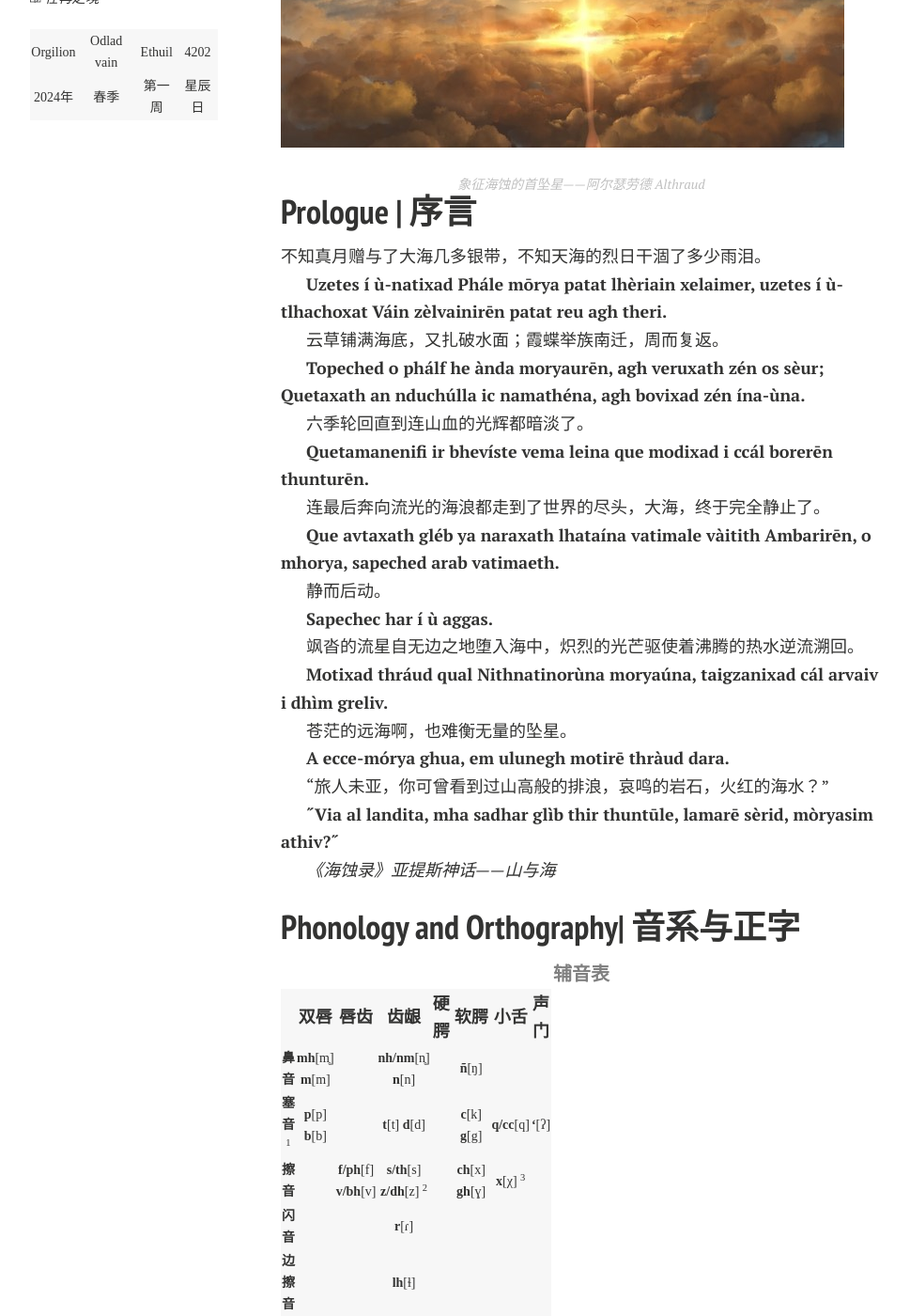
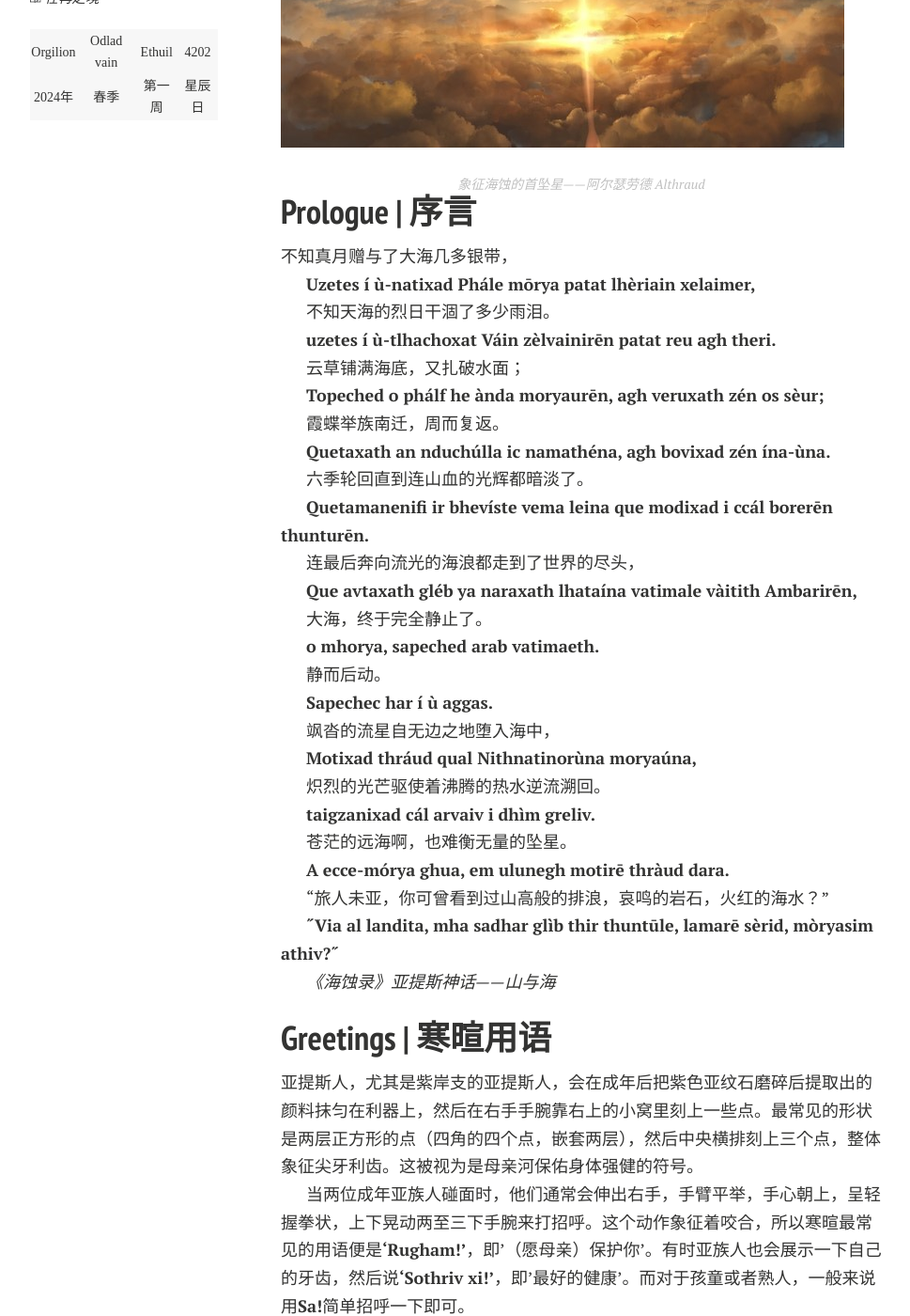
Before and after one commit to Kinnuch/kinnuch.github.io, a Jekyll site: the page built from laim/elandis.md, in a window 1280 px wide and 1400 px high, scrolled down 300 px. Shown: the whole window at 94% size, without its empty margins (21-990 px from the left). Built offline with Jekyll 4.4.1, drawn with Linux system fonts in a browser that asks for light colours; nearby versions of some CDN libraries; comment, search, counter and statistics services are not loaded; a style sheet for code colours, icons or effects is not loaded; some of the changed text lies outside the part shown.

Commit message:
update Elandis content

```diff
--- a/laim/elandis.md
+++ b/laim/elandis.md
@@ -12,29 +12,45 @@
 
 ## Prologue | 序言
 
-不知真月赠与了大海几多银带，不知天海的烈日干涸了多少雨泪。
+不知真月赠与了大海几多银带，
 
-**Uzetes í ù-natixad Phále mōrya patat lhèriain xelaimer, uzetes í ù-tlhachoxat Váin zèlvainirēn patat reu agh theri.**
+**Uzetes í ù-natixad Phále mōrya patat lhèriain xelaimer,**
 
-云草铺满海底，又扎破水面；霞蝶举族南迁，周而复返。
+不知天海的烈日干涸了多少雨泪。
 
-**Topeched o phálf he ànda moryaurēn, agh veruxath zén os sèur; Quetaxath an nduchúlla ic namathéna, agh bovixad zén ína-ùna.**
+**uzetes í ù-tlhachoxat Váin zèlvainirēn patat reu agh theri.**
+
+云草铺满海底，又扎破水面；
+
+**Topeched o phálf he ànda moryaurēn, agh veruxath zén os sèur;**
+
+霞蝶举族南迁，周而复返。
+
+**Quetaxath an nduchúlla ic namathéna, agh bovixad zén ína-ùna.**
 
 六季轮回直到连山血的光辉都暗淡了。
 
-**Quetamanenifi ir bhevíste vema leina que modixad i ccál  borerēn thunturēn.**
+**Quetamanenifi ir bhevíste vema leina que modixad i ccál borerēn thunturēn.**
 
-连最后奔向流光的海浪都走到了世界的尽头，大海，终于完全静止了。
+连最后奔向流光的海浪都走到了世界的尽头，
 
-**Que avtaxath gléb ya naraxath lhataína vatimale vàitith Ambarirēn, o mhorya, sapeched arab vatimaeth.**
+**Que avtaxath gléb ya naraxath lhataína vatimale vàitith Ambarirēn,**
+
+大海，终于完全静止了。
+
+**o mhorya, sapeched arab vatimaeth.**
 
 静而后动。
 
 **Sapechec har í ù aggas.**
 
-飒沓的流星自无边之地堕入海中，炽烈的光芒驱使着沸腾的热水逆流溯回。
+飒沓的流星自无边之地堕入海中，
 
-**Motixad thráud qual Nithnatinorùna moryaúna, taigzanixad cál arvaiv i dhìm greliv.**
+**Motixad thráud qual Nithnatinorùna moryaúna,**
+
+炽烈的光芒驱使着沸腾的热水逆流溯回。
+
+**taigzanixad cál arvaiv i dhìm greliv.**
 
 苍茫的远海啊，也难衡无量的坠星。
 
@@ -46,45 +62,153 @@
 
 *《海蚀录》亚提斯神话——山与海*
 
+## Greetings | 寒暄用语
+
+亚提斯人，尤其是紫岸支的亚提斯人，会在成年后把紫色亚纹石磨碎后提取出的颜料抹匀在利器上，然后在右手手腕靠右上的小窝里刻上一些点。最常见的形状是两层正方形的点（四角的四个点，嵌套两层），然后中央横排刻上三个点，整体象征尖牙利齿。这被视为是母亲河保佑身体强健的符号。
+
+当两位成年亚族人碰面时，他们通常会伸出右手，手臂平举，手心朝上，呈轻握拳状，上下晃动两至三下手腕来打招呼。这个动作象征着咬合，所以寒暄最常见的用语便是**'Rugham!'**，即'（愿母亲）保护你'。有时亚族人也会展示一下自己的牙齿，然后说**'Sothriv xi!'**，即'最好的健康'。而对于孩童或者熟人，一般来说用**Sa!**简单招呼一下即可。
+
+而离别时，根据场合可选的礼貌用语也不少。最简单的再见是**'Gane oriv!'**，即'好去'，甚至直接说**'Oriv!'**也是亚族人可以接受的告别方式。另外也可以说**'Ap emmam.'**，即'我一会儿回来'，或**'Aron rue!'**，'好运相伴'。
+
+初次见面，询问对方的名字时，可以说**'Damantavath llándo mhàn?'**，直译是'海蚀未摧毁什么？'；对方的回答会像这样**'Axidi ithren Lafa!'**，即'（神话）星（群）见证，吾名拉法！'。另一种比较直白的询问方式是**'Cem i axidi uren?'**或者缩略形式**'Cem yaxidi uren?'**，意为'能允许我知道你的名字吗？'。
+
+另外，亚夜的六大星体也对亚族人的问候用语有极大的影响：
+
+- Vema维瓦，**波纹星群**，司掌变化与诞生。对应**宫音Ve**与**黎明veming**。
+- Yona约奈，**五角天**，司掌秩序与规则。对应**商音Yo**与**早晨yoving**。
+- Vain瓦因，**天海日**，司掌光明与热烈。对应**角音Va**与**正午vaiving**。
+- Aeyen亚夜，**神话星群**，司掌智慧与丰收，对应**徵音Ae**与**午后aeving**。
+- Phale法勒，**真月**，司掌汇聚与包容，对应**羽音Pha**与**傍晚phaving**。
+- Naghule纳沽列，**星云天**，司掌黑夜与宁静，对应**变羽音Na**与**夜晚naving**。
+
+另外深夜由数字零的词根nu构成，即**nuving**，Nu也就对应**变徵音**。
+
+在每天的不同时段，使用动词**vererē '祝好'**的祈使式**vereo**搭配对应名词的方位格即可：
+
+- **Vereo Vemīth** 早上好
+- **Vereo Yovīth** 上午好
+- **Vereo Vaivīth** 中午好
+- **Vereo Aevīth** 下午好
+- **Vereo Phavīth** 傍晚好
+- **Vereo Navīth** 晚上好
+- **Vereo Nuvīth** 晚安
+
 ## Phonology and Orthography| 音系与正字
 
-<center style="font-size:20px;color:#808080;"><b>辅音表</b></center>
+### 辅音
 
-|              |        双唇        |          唇齿           |             齿龈             |   硬腭   |         软腭          |     小舌      |   声门   |
-| :----------: | :----------------: | :---------------------: | :--------------------------: | :------: | :-------------------: | :-----------: | :------: |
-|   **鼻音**   | **mh**[m̥] **m**[m] |                         |    **nh/nm**[n̥] **n**[n]     |          |       **ñ**[ŋ]        |               |          |
-| **塞音**[^1] | **p**[p] **b**[b]  |                         |      **t**[t] **d**[d]       |          |   **c**[k] **g**[g]   |  **q/cc**[q]  | **'**[ʔ] |
-|   **擦音**   |                    | **f/ph**[f] **v/bh**[v] | **s/th**[s] **z/dh**[z] [^2] |          |  **ch**[x] **gh**[ɣ]  | **x**[χ] [^3] |          |
-|   **闪音**   |                    |                         |           **r**[ɾ]           |          |                       |               |          |
-|  **边擦音**  |                    |                         |          **lh**[ɬ]           |          |                       |               |          |
-|   **通音**   |                    |                         |           **l**[l]           | **y**[j] |                       |               |          |
-|   **协同**   |                    |                         |         **tlh**[tɬ]          |          | **qu**[k<sup>w</sup>] |               |          |
+#### 辅音全表
 
-<center style="font-size:20px;color:#808080;"><b>单元音表</b></center>
+![Consonants](https://kinnuch.github.io/laim/elandis.assets/Consonants.png)
 
-|        |        前        |      后      |
-| :----: | :--------------: | :----------: |
-| **闭** |     **i**[i]     |   **u**[u]   |
-| **中** |   **e**[ɛ ~ e]   | **o**[ɔ ~ o] |
-| **开** | **a**[a ~ ɐ ~ ɑ] |              |
+#### 双唇音
 
-<center style="font-size:20px;color:#808080;"><b>双元音表</b></center>
+1. 鼻音：清鼻音**mh**[m̥]和浊鼻音**m**[m]
+2. 塞音：清塞音[^1]**p**[p]和浊塞音**b**[b]
 
-|  拼写  |      音值      |
-| :----: | :------------: |
-| **ai** |      [ai]      |
-| **au** |      [au]      |
-| **ae** | [aɛ ~ e: ~ ai] |
-| **eu** | [ɛu ~ ɔu ~ ɔi] |
-| **ei** |      [ei]      |
+#### 唇齿音
+
+1. 擦音：清擦音**f/ph**[f]和浊擦音**v/bh**[v]
+
+> 其中ph/bh记录的词偏向于外来词，尤其来自**流云语(Phlaman)**的亚夜花园相关词。f/v则偏向于固有词。
+
+#### 齿龈音
+
+1. 鼻音：清鼻音**nh/nm**[n̥]和浊鼻音**n**[n]
+
+   > 拼写为nm的清鼻音已经非常罕见，通常会有舌唇化倾向，不过很多已经演化为(n)m。
+
+2. 塞音：清塞音**t**[t]和浊塞音**d**[d]
+
+3. 擦音[^2]：清擦音**s/th**[s]和浊擦音**z/dh**[z]
+
+4. 闪音：浊闪音**r**[ɾ]
+
+5. 边擦音：清边擦音**lh**[ɬ]
+
+   > 闪音和边擦音的清浊对立已经消失，但清闪音可能体现在一些**(h)r**开头的残存词汇中，对冠词的辅音交替也有影响。
+
+6. 通音：浊通音**l**[l]
+
+   > 某些l在音节首会发清边擦音，不过发生这种现象具体的时机并没有太多规律。唯二已知的规律是双写的l，即**ll**，基本是一定会发清边擦音的；以及出现在辅音丛**fl**中的l很大可能发清边擦音。
+
+7. 塞擦音：清塞擦音**tlh**[tɬ]
+
+#### 硬腭音
+
+1. 通音：浊通音**y**[j]
+
+#### 软腭音
+
+1. 鼻音：浊鼻音**ñ**[ŋ]
+
+   > 该音也拼为ng，事实上在圣纹体和海蚀体中就是这样拼写的。
+
+2. 塞音：清塞音**c**[k]和浊塞音**g**[g]
+
+3. 擦音：清擦音**ch**[x]和浊擦音**gh**[ɣ]
+
+4. 唇化塞音：**qu**[k<sup>w</sup>]
+
+#### 小舌音
+
+1. 塞音：清塞音**q/cc**[q]
+2. 擦音：清擦音[^3]**x**[χ]
+
+#### 声门音
+
+1. 塞音：清塞音**'**[ʔ]
+2. 擦音：清擦音[^4]**h**[h]
+
+
+
+### 元音
+
+#### 单元音
+
+1. 前高不圆唇元音**i**[i]
+
+2. 前中不圆唇元音**e**[ɛ ~ e]
+
+3. 后高圆唇元音**u**[u]
+
+4. 后中圆唇元音**o**[ɔ ~ o]
+
+5. 低元音**a**[ɐ ~ ɑ]
+
+6. 央元音[ə]
+
+   > 央元音体现在**非重读**的o/a上。其中a一级弱化a > [ə]，o两级弱化o > a > [ə]。另外非重读的e可能发[i]。
+
+#### 双元音
+
+1. 降双元音**ai**[ɐi]
+2. 降双元音**au**[ɐu]
+3. 升双元音**ae**[ɐɛ ~ e: ~ ɐi]
+4. 降双元音**eu**[ɛu ~ ɔu ~ ɔi]
+5. 降双元音**ei**[ei]，出现频次较少
+
+
+
+### 重音规则
+
+除了单音节词，少数重音不规则的词，绝大部分亚提斯语词汇重音都在倒数第二个音节上，该音节被称为**重读音节(Laqrab Vagh)**，或称**瓦厄音节**。名词的格标记便施加在该音节的元音，即**干元音(Ving Vagh)**，或称**瓦厄元音**，上。如果巴厄元音是双元音，那么标记就落在降双元音首或升双元音尾上。
+
+
 
 ## Writing System | 文字
 
-两款**元音附标文字**，分别为用于日常书写的**圣纹体(Nuran Irwen)**和用于刻写碑文等的**海蚀体(Nuran Llando)**。
+两款**全音素文字**，分别为用于日常书写的**圣纹体(Nuran Irwen)**和用于刻写碑文等的**海蚀体(Nuran Llando)**。
 
-![圣纹体和海蚀体](https://kinnuch.github.io/laim/elandis.assets/Writingsystem.jpg)
+![NuranIrven](https://kinnuch.github.io/laim/elandis.assets/NuranIrven.png)
 
-<center style="font-size:14px;color:#C0C0C0;"><i>圣纹体和海蚀体（草稿）</i></center>
+<center style="font-size:14px;color:#C0C0C0;"><i>圣纹体</i></center>
+
+
+
+## Morphology | 形态
+
+
 
 
 
@@ -93,3 +217,4 @@
 [^1]: 所有清塞音都弱送气
 [^2]: 某些方言中th, dh是齿音[θ]和[ð]
 [^3]: 现代亚提斯语中，小舌清擦音和软腭清擦音已经几乎合并
+[^4]: 现代亚提斯语中，声门擦音基本脱落（尤其词首），h不发音
```
Also changed, not shown: laim/elandis.assets/Consonants.png (added), laim/elandis.assets/NuranIrven.png (added).
